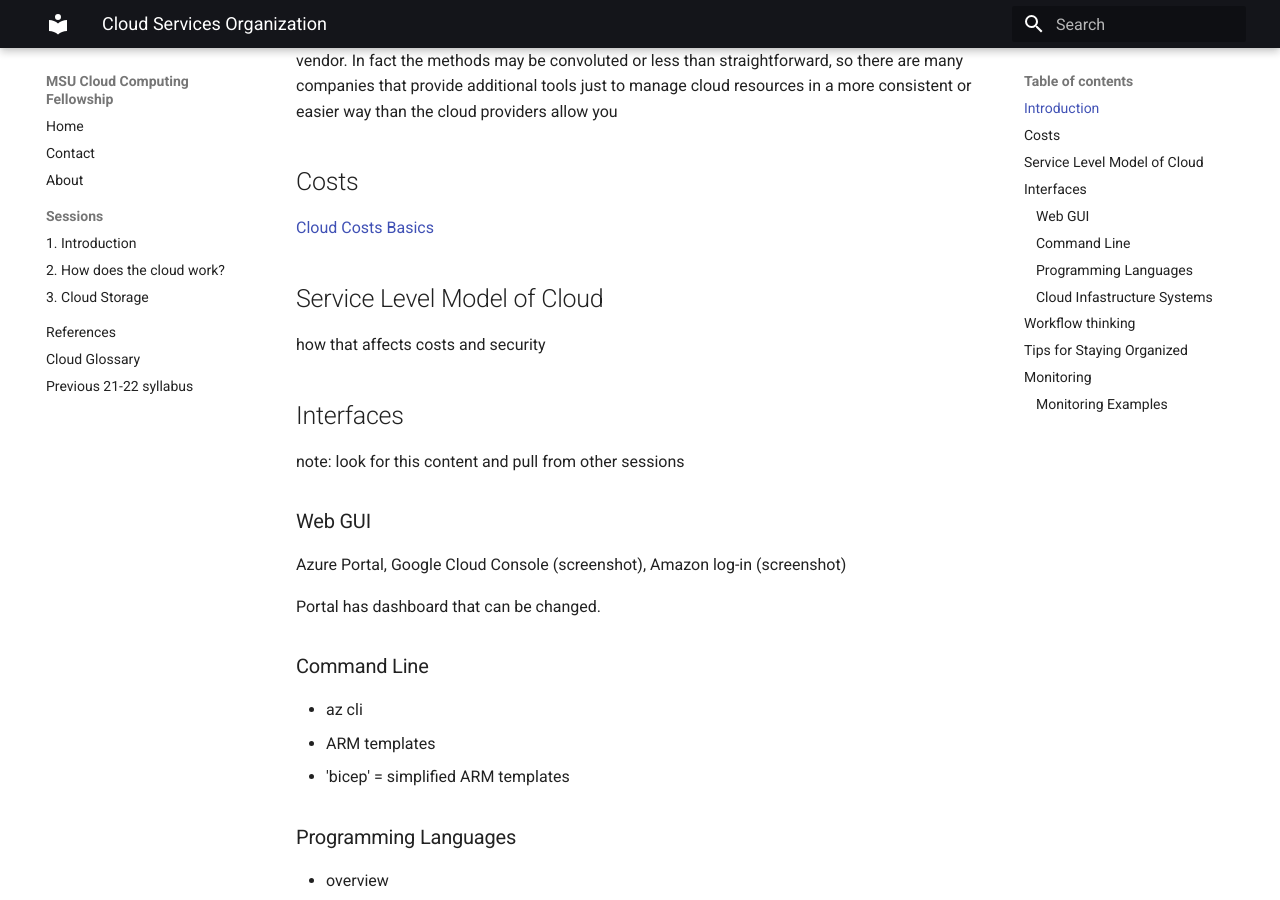
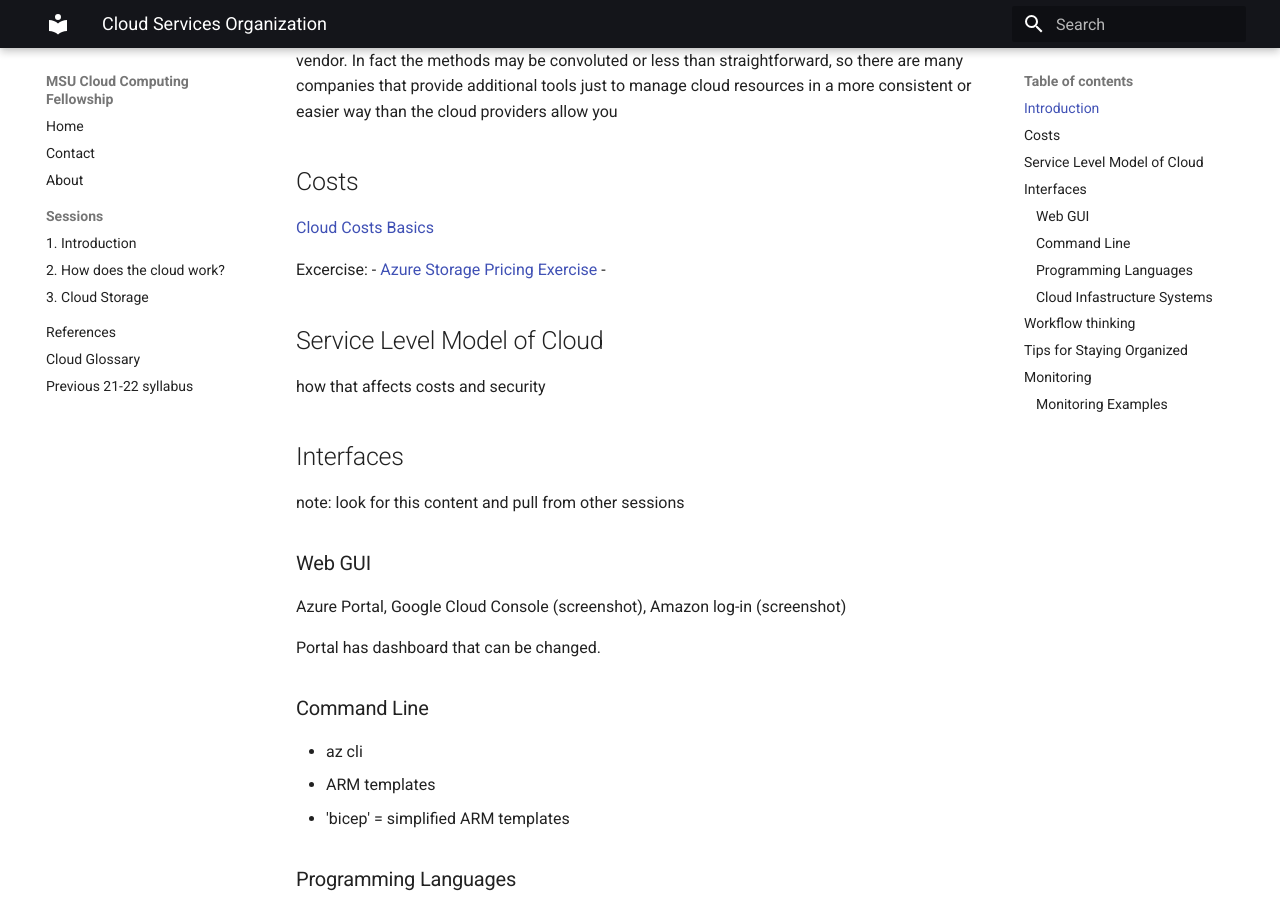
Before and after one commit to msucloudfellowship/msucloudfellowship.github.io, an MkDocs documentation site: the page built from docs/session_organization_and_costs-WIP/index.md, in a window 1280 px wide and 900 px high, scrolled down 471 px. Built offline with MkDocs 1.6.1 and Material for MkDocs 9.7.7, drawn with Linux system fonts in a browser that asks for light colours.

Commit message:
more contents for session on org and costs

```diff
--- a/docs/session_organization_and_costs-WIP/index.md
+++ b/docs/session_organization_and_costs-WIP/index.md
@@ -12,6 +12,11 @@
 ## Costs
 
 [Cloud Costs Basics](costs/azure_cloud_cost_basics.md)
+
+
+Excercise:
+  - [Azure Storage Pricing Exercise](storage_pricing_exercise.md)
+  -
 
 ## Service Level Model of Cloud
 
```
